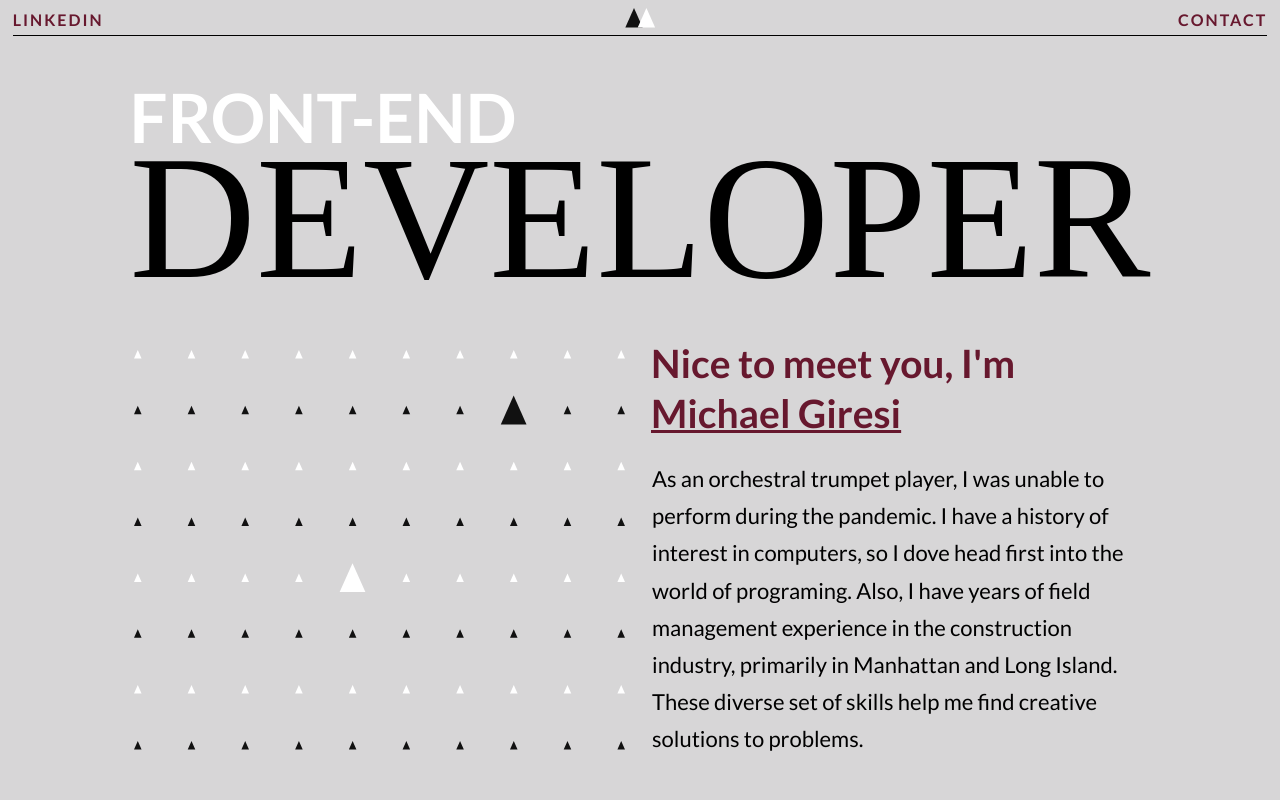
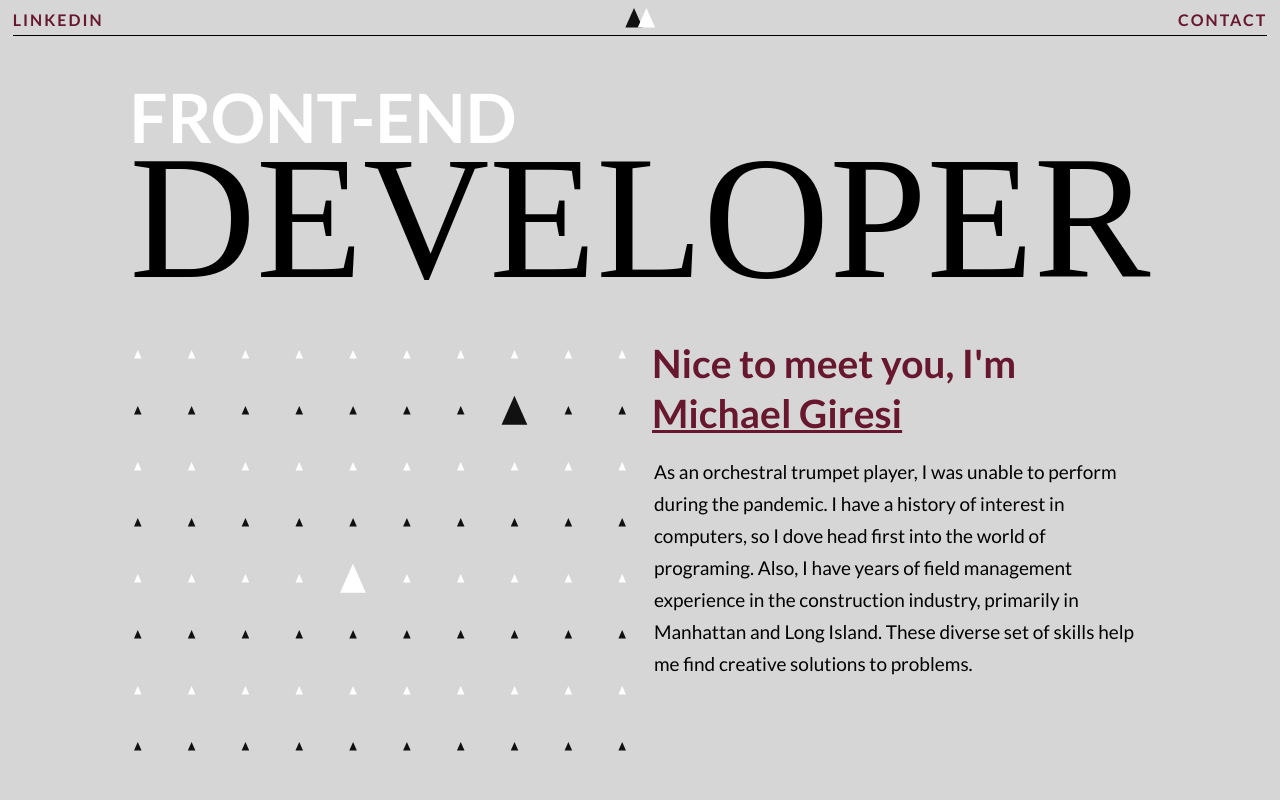
Before and after one commit to MichaelGiresi/Portfolio, a React (Create React App) app: page / in a window 1280 px wide. Shown: the top 800 px of the page. Built offline with nearby package versions, Linux system fonts and the light colour scheme.

Commit message:
mad tired

```diff
--- a/src/scss/hero/hero.css
+++ b/src/scss/hero/hero.css
@@ -342,22 +342,23 @@
 }
 @media (min-width: 1250px) {
   .hero_triangles {
-    width: 491px;
+    width: 492px;
   }
   .hero_text_container {
-    width: 485px;
+    width: 491px;
   }
   .hero_triangles_text {
     width: 1012px;
   }
   .hero_text {
-    margin-left: -9px;
-    font-size: 22px;
+    margin-left: -1px;
+    font-size: 19px;
     line-height: 1.688;
+    margin-top: 1px;
   }
   .hero_text_heading {
     font-size: 39px;
-    margin-left: -10px;
+    margin-left: -3px;
     margin-top: -2px;
   }
   .hero_developer {
--- a/src/scss/hero/hero.scss
+++ b/src/scss/hero/hero.scss
@@ -405,11 +405,11 @@
 
 @media (min-width:1250px){
     .hero_triangles {
-        width: 491px;
+        width: 492px;
     }
 
     .hero_text_container {
-        width: 485px;
+        width: 491px;
     }
 
     .hero_triangles_text {
@@ -417,14 +417,15 @@
     }
 
     .hero_text {
-        margin-left: -9px;
-        font-size: 22px;
+        margin-left: -1px;
+        font-size: 19px;
         line-height: 1.688;
+        margin-top: 1px;
     }
 
     .hero_text_heading {
         font-size: 39px;
-        margin-left: -10px;
+        margin-left: -3px;
         margin-top: -2px;
     }
 
```
Also changed, not shown: 1 other file (tests, documents, lock files or other folders).
